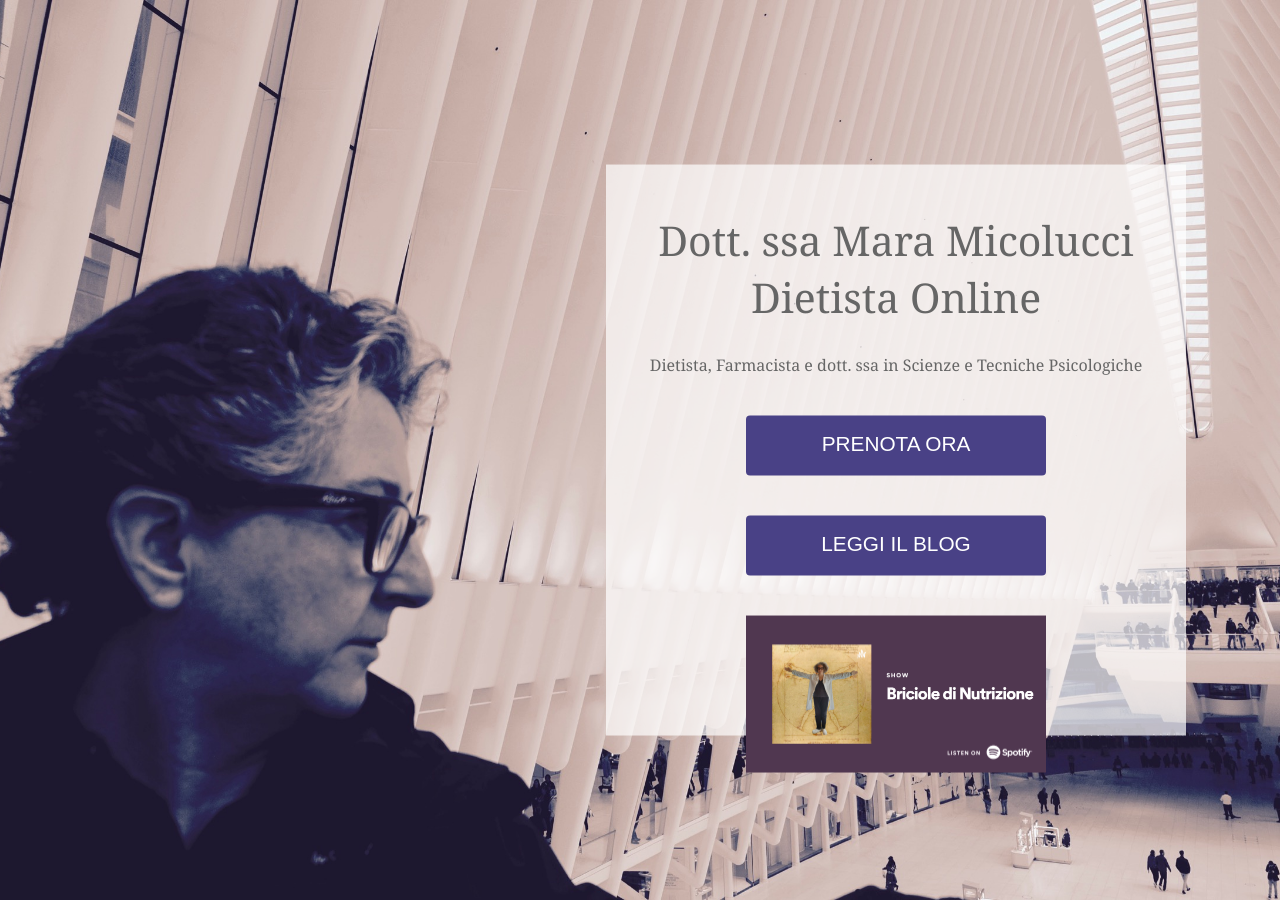
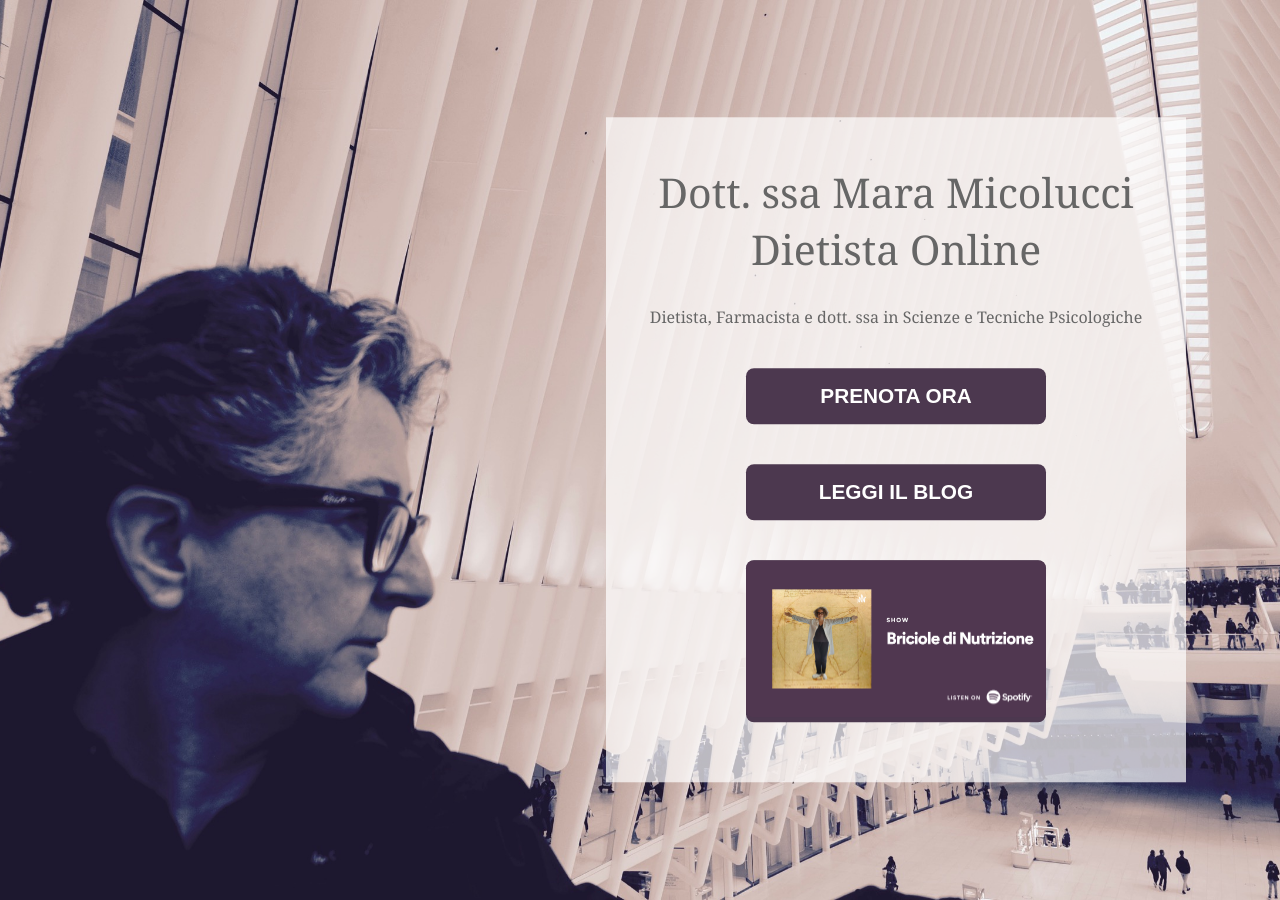
Before and after one commit to curlybracketshq/dietista.it, a Jekyll site: the page index.html, which Jekyll copies as it is, in a window 1280 px wide. Built offline with Jekyll 4.4.1, drawn with Linux system fonts in a browser that asks for light colours.

Commit message:
Fix CTA buttons style

```diff
--- a/stylesheets/index.css
+++ b/stylesheets/index.css
@@ -49,20 +49,24 @@ h2 {
 a.cta {
   text-decoration: none;
   display: block;
-  background-color: #494186;
+  background-color: rgb(76, 56, 79);
   color: #fff;
   width: 300px;
-  height: 60px;
-  border-radius: 4px;
+  border-radius: 8px;
   margin: 40px auto;
 }
 
 .cta p {
   font-family: Arial, Helvetica, sans-serif;
-  padding-top: 16px;
+  padding: 16px;
   font-size: 130%;
   text-align: center;
   text-transform: uppercase;
+  font-weight: bold;
+}
+
+.cta img {
+  border-radius: 8px;
 }
 
 @media (max-width: 1200px) {
```
